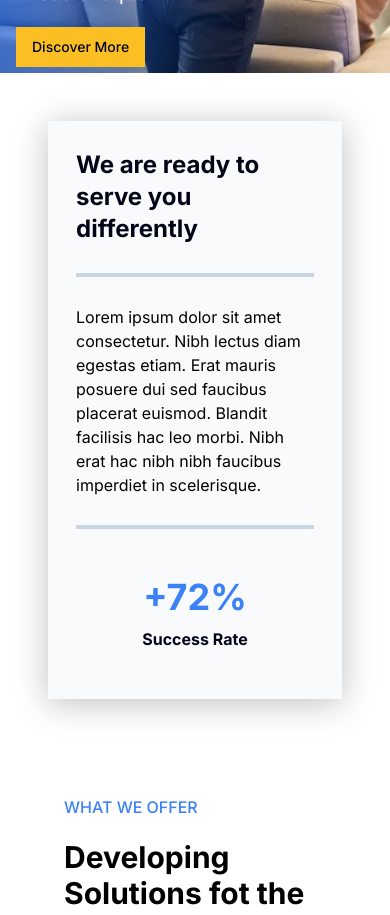
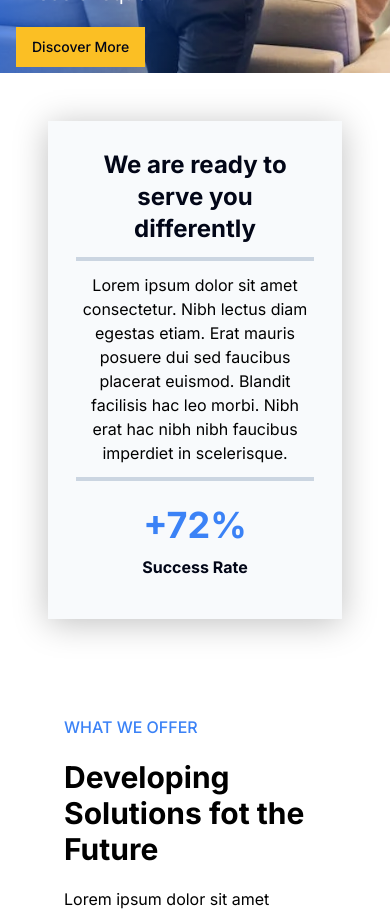
Before and after one commit to InfinityDevsHQ/software-house-next, a Next.js app: page / in a window 390 px wide. Shown: the part 2340-3255 px from the top of the page. Built offline with nearby package versions, Linux system fonts and the light colour scheme.

Commit message:
fix: fixed success rate section

```diff
--- a/components/homepage/success-rate.tsx
+++ b/components/homepage/success-rate.tsx
@@ -1,18 +1,18 @@
 export default function SuccessRate() {
   return (
-    <div className="p-7 flex flex-col lg:flex-row gap-7 bg-accent-light overview-shadow max-w-screen-xl mx-auto">
-      <h3 className="text-2xl font-bold text-accent-dark flex-1 self-center">
+    <div className="p-7 flex flex-col md:flex-row lg:flex-row gap-3 sm:gap-7 bg-accent-light overview-shadow max-w-screen-xl mx-auto">
+      <h3 className="text-2xl font-bold text-accent-dark flex-1 self-center text-center md:text-start">
         We are ready to serve you differently
       </h3>
       <span className="border-2 border-muted" />
-      <p className="max-w-2xl self-center">
+      <p className="max-w-md md:max-w-2xl self-center mx-auto text-center md:text-start">
         Lorem ipsum dolor sit amet consectetur. Nibh lectus diam egestas etiam.
         Erat mauris posuere dui sed faucibus placerat euismod. Blandit facilisis
         hac leo morbi. Nibh erat hac nibh nibh faucibus imperdiet in
         scelerisque.
       </p>
       <span className="border-2 border-muted" />
-      <div className="flex flex-col gap-2.5 px-10 py-5 items-center justify-center self-center">
+      <div className="flex flex-col gap-2.5 px-10 py-3 sm:py-5 items-center justify-center self-center">
         <p className="text-primary-medium text-4xl font-bold">+72%</p>
         <p className="font-bold text-accent-dark">Success Rate</p>
       </div>
```
